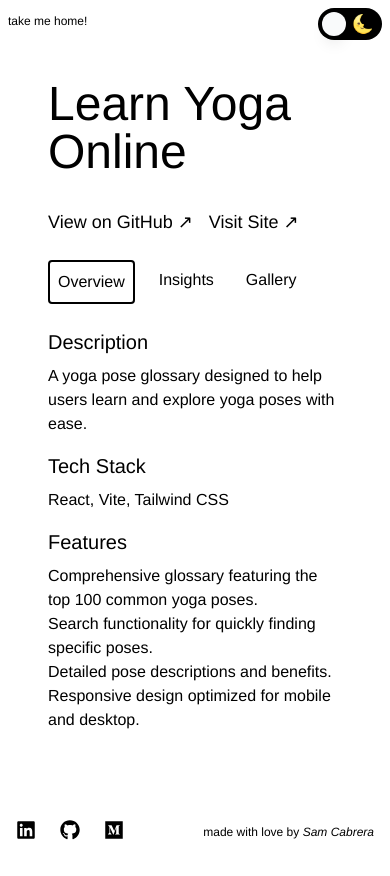
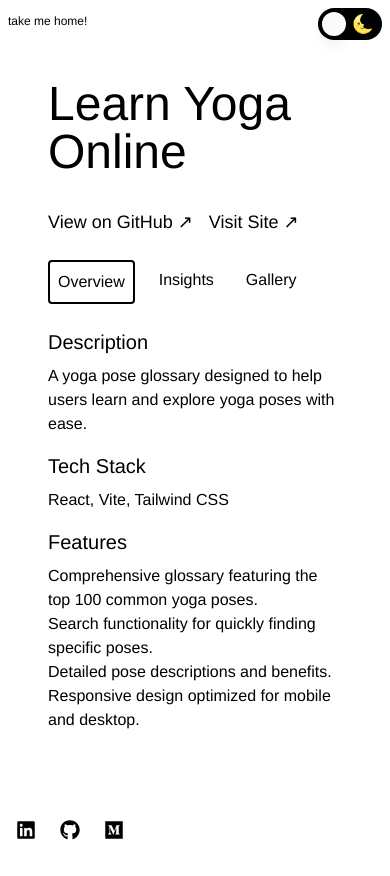
Before and after one commit to samanthacabrera/portfolio, a React (Vite) app: page /projects/1 in a window 390 px wide. Built offline with nearby package versions, Linux system fonts and the light colour scheme.

Commit message:
optimized footer for mobile

```diff
--- a/src/components/Footer.jsx
+++ b/src/components/Footer.jsx
@@ -10,7 +10,7 @@ const Footer = () => {
         </div>
 
         <div className="fixed bottom-1 right-4">
-          <p>
+          <p className="hidden sm:inline">
             made with love by{' '}
             <a
               href="https://github.com/samanthacabrera"
@@ -18,7 +18,7 @@ const Footer = () => {
               target="_blank"
               rel="noopener noreferrer"
             >
-              Sam Cabrera <span className="hidden sm:inline">&#x2197;</span>
+              Sam Cabrera
             </a>
           </p>
         </div>
```
